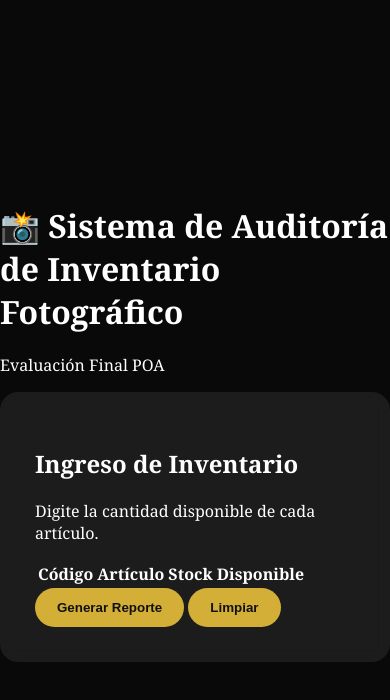
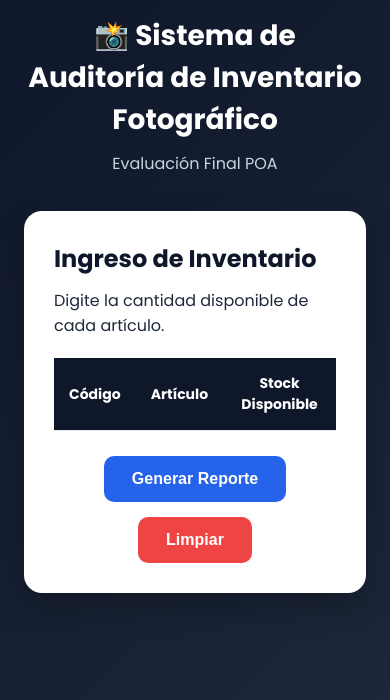
Before and after one commit to jairacosta56-rgb/inventario-interactivo, a plain HTML site: page index.html in a window 390 px wide. Drawn offline with Linux system fonts and the light colour scheme.

Commit message:
Revamp CSS for enhanced design and responsiveness
Updated styles for a modern look and improved layout.

```diff
--- a/style.css
+++ b/style.css
@@ -1,6 +1,301 @@
-body{margin:0;background:#090909;color:#fff;font-family:Georgia,serif;display:flex;justify-content:center;align-items:center;min-height:100vh;overflow:hidden}
-#stars{position:fixed;inset:0;background:radial-gradient(circle,#ffffff55 1px,transparent 1px);background-size:40px 40px;animation:move 40s linear infinite;opacity:.35}
-@keyframes move{from{transform:translateY(0)}to{transform:translateY(40px)}}
-.card{position:relative;max-width:760px;background:rgba(255,255,255,.08);backdrop-filter:blur(8px);padding:35px;border-radius:18px;z-index:2}
-button{padding:12px 22px;border:none;border-radius:30px;background:#d4af37;color:#111;font-weight:bold;cursor:pointer}
-.hidden{display:none}pre{white-space:pre-wrap;font-size:18px;line-height:1.7}
+*{
+    margin:0;
+    padding:0;
+    box-sizing:border-box;
+}
+
+body{
+
+    font-family:'Poppins',sans-serif;
+
+    background:linear-gradient(135deg,#0f172a,#1e293b);
+
+    min-height:100vh;
+
+    color:#fff;
+
+    padding:40px;
+
+}
+
+.container{
+
+    width:95%;
+
+    max-width:1200px;
+
+    margin:auto;
+
+}
+
+header{
+
+    text-align:center;
+
+    margin-bottom:35px;
+
+}
+
+header h1{
+
+    font-size:38px;
+
+    margin-bottom:10px;
+
+}
+
+header p{
+
+    color:#cbd5e1;
+
+}
+
+.card{
+
+    background:#ffffff;
+
+    color:#1e293b;
+
+    border-radius:18px;
+
+    padding:30px;
+
+    margin-bottom:30px;
+
+    box-shadow:0 12px 30px rgba(0,0,0,.25);
+
+}
+
+.card h2{
+
+    margin-bottom:12px;
+
+    color:#0f172a;
+
+}
+
+.card p{
+
+    margin-bottom:20px;
+
+}
+
+table{
+
+    width:100%;
+
+    border-collapse:collapse;
+
+}
+
+thead{
+
+    background:#0f172a;
+
+    color:white;
+
+}
+
+th,td{
+
+    padding:15px;
+
+    border-bottom:1px solid #e2e8f0;
+
+    text-align:center;
+
+}
+
+tbody tr:hover{
+
+    background:#f8fafc;
+
+}
+
+input[type=number]{
+
+    width:90px;
+
+    padding:10px;
+
+    border-radius:8px;
+
+    border:1px solid #cbd5e1;
+
+    text-align:center;
+
+    font-size:16px;
+
+}
+
+.buttons{
+
+    margin-top:25px;
+
+    display:flex;
+
+    gap:15px;
+
+    justify-content:center;
+
+    flex-wrap:wrap;
+
+}
+
+button{
+
+    padding:14px 28px;
+
+    border:none;
+
+    border-radius:10px;
+
+    cursor:pointer;
+
+    font-size:16px;
+
+    font-weight:600;
+
+    transition:.3s;
+
+}
+
+#generateReport{
+
+    background:#2563eb;
+
+    color:white;
+
+}
+
+#generateReport:hover{
+
+    background:#1d4ed8;
+
+    transform:translateY(-2px);
+
+}
+
+#clearData{
+
+    background:#ef4444;
+
+    color:white;
+
+}
+
+#clearData:hover{
+
+    background:#dc2626;
+
+    transform:translateY(-2px);
+
+}
+
+.item{
+
+    border-left:6px solid #cbd5e1;
+
+    background:#f8fafc;
+
+    padding:20px;
+
+    border-radius:12px;
+
+    margin-bottom:18px;
+
+}
+
+.item h3{
+
+    margin-bottom:10px;
+
+}
+
+.critical{
+
+    border-left-color:#dc2626;
+
+}
+
+.low{
+
+    border-left-color:#f59e0b;
+
+}
+
+.ok{
+
+    border-left-color:#16a34a;
+
+}
+
+.badge{
+
+    display:inline-block;
+
+    padding:6px 14px;
+
+    border-radius:20px;
+
+    font-size:14px;
+
+    font-weight:bold;
+
+    color:white;
+
+    margin-top:8px;
+
+}
+
+.badge-critical{
+
+    background:#dc2626;
+
+}
+
+.badge-low{
+
+    background:#f59e0b;
+
+}
+
+.badge-ok{
+
+    background:#16a34a;
+
+}
+
+.hidden{
+
+    display:none;
+
+}
+
+@media(max-width:768px){
+
+    body{
+
+        padding:15px;
+
+    }
+
+    header h1{
+
+        font-size:28px;
+
+    }
+
+    table{
+
+        font-size:14px;
+
+    }
+
+    input{
+
+        width:70px;
+
+    }
+
+}
```
